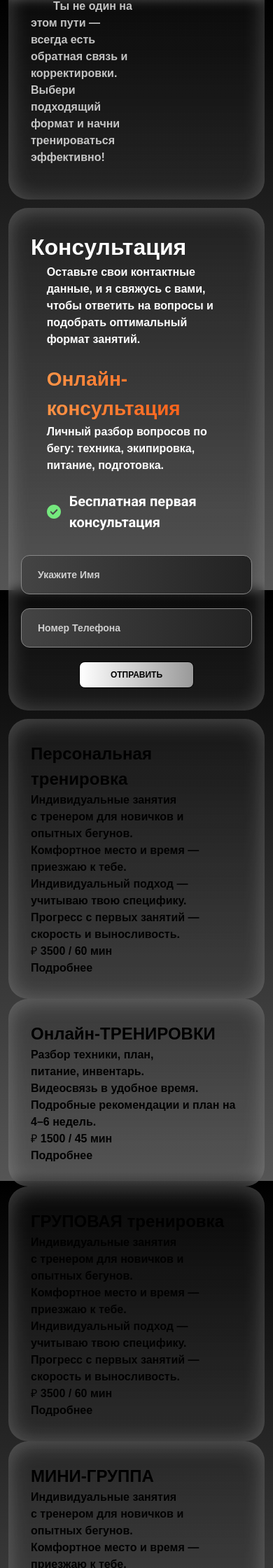
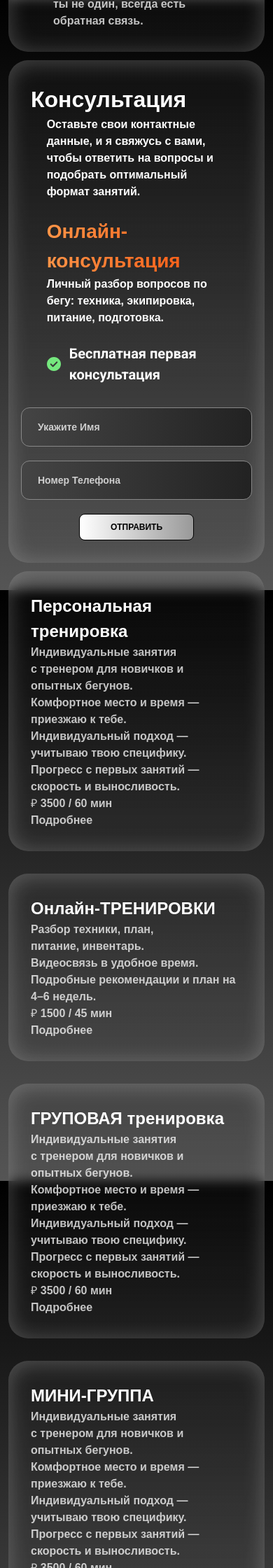
Before and after one commit to VelValerian/nm_webapp, a Django app: page /trainings/ in a window 390 px wide. Shown: the part 845-3085 px from the top of the page at 70% size. Run offline with Django 5.2, Linux system fonts and the light colour scheme; data that the repository does not hold is empty; style sheets or scripts are compiled from the project's sources; some web fonts are replaced.

Commit message:
style (training_adventage): fix style for content
build (training_card) build style for card flex line

```diff
--- a/app_trainings/templates/components/training_card.html
+++ b/app_trainings/templates/components/training_card.html
@@ -1,6 +1,6 @@
 {# компонент-карточка: НИКАКИХ extends/block #}
 <article class="island island-training-card">
-  <h3 class="island-training-card__title">{{ card.title }}</h3>
+  <h3 class="island-training-card__title title">{{ card.title }}</h3>
   {% if card.subtitle %}
   <p class="island-training-card__subtitle">{{ card.subtitle }}</p>
   {% endif %}
--- a/app_trainings/templates/components/trainings_list.html
+++ b/app_trainings/templates/components/trainings_list.html
@@ -1,5 +1,5 @@
 {% block content %}
-<section class="training-list-grid">
+<section class="training-list">
   {% for card in items %}
   {% include "components/training_card.html" with card=card %}
   {% empty %}
--- a/assets/scss/blocks/_training-page.scss
+++ b/assets/scss/blocks/_training-page.scss
@@ -28,7 +28,7 @@
 
         &--left {
           p {
-            margin-bottom: 1rem;
+            margin-bottom: 0.2rem;
           }
         }
         &--right {
@@ -36,11 +36,25 @@
             display: list-item;
             list-style: disc outside;
             text-indent: 0.5em;
+
+            @include media.tablet {
+              margin-bottom: 0;
+              margin-left: 2rem;
+            }
           }
           strong {
             font-weight: 900;
           }
         }
+
+        @include media.tablet {
+          max-width: 100%;
+        }
+      }
+
+      @include media.tablet {
+        flex-direction: column;
+
       }
     }
   }
@@ -52,3 +66,30 @@
   flex-direction: column;
   width: 100%;
 }
+
+.training-list{
+  position: relative;
+  display: flex;
+  flex-wrap: wrap;
+  justify-content: flex-start;
+  gap:2rem;
+
+}
+
+.island-training-card {
+  flex: 1 1 calc(50% - 1rem);   /* каждая карточка стремится занять половину строки */
+  min-width: 360px;             /* но не ужимается уже 360px */
+  color: var(--text-color-secondary);
+}
+
+@media (max-width: 760px) {
+  .training-list {
+    flex-direction: column;     /* карточки идут столбиком */
+  }
+
+  .island-training-card {
+    flex: 1 1 auto;
+    min-width: 0;
+    width: 100%;                /* каждая растягивается на всю ширину контейнера */
+  }
+}
```
